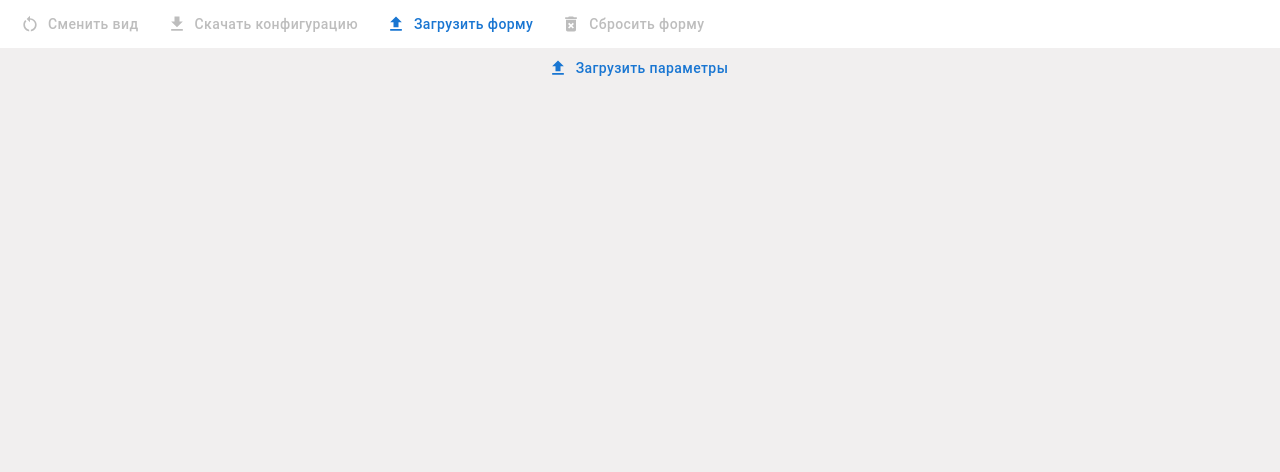
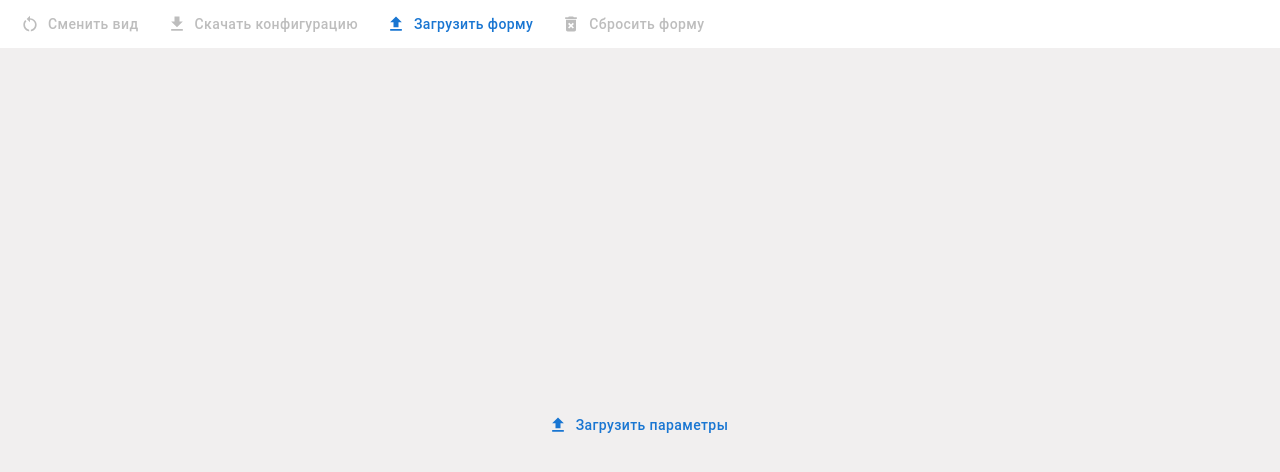
Before and after one commit to danilkladnitsky/gazprom-ui-editor, a React app: page / in a window 1280 px wide. Shown: the top 472 px of the page. Built offline with nearby package versions, Linux system fonts and the light colour scheme.

Commit message:
fix form css

```diff
--- a/src/app/styles.module.scss
+++ b/src/app/styles.module.scss
@@ -13,6 +13,9 @@
 
 .configuration {
   flex: 1;
+  align-items: unset;
+
+  height: 100%;
 }
 
 .settings,
--- a/src/features/component/edit-parameter-fields/ui.tsx
+++ b/src/features/component/edit-parameter-fields/ui.tsx
@@ -36,13 +36,14 @@ export const EditParameterFields = ({ parameter, onEdit }: Props) => {
           />
         );
       case ParameterType.DATE:
-      default:
         return (
           <DatePropertyFields
             properties={properties}
             onChange={handleParameterUpdate}
           />
         );
+      default:
+        return null;
     }
   };
 
```
